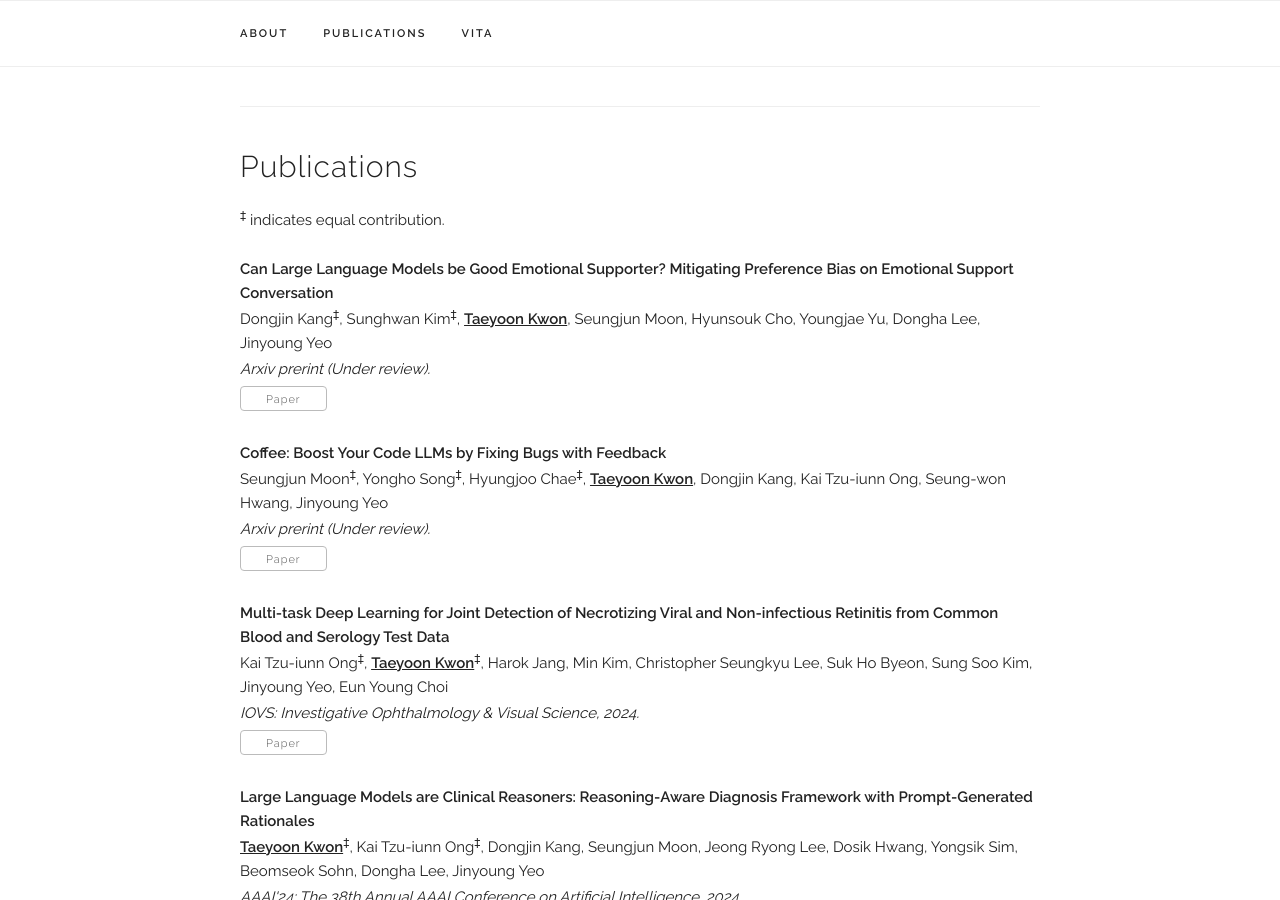
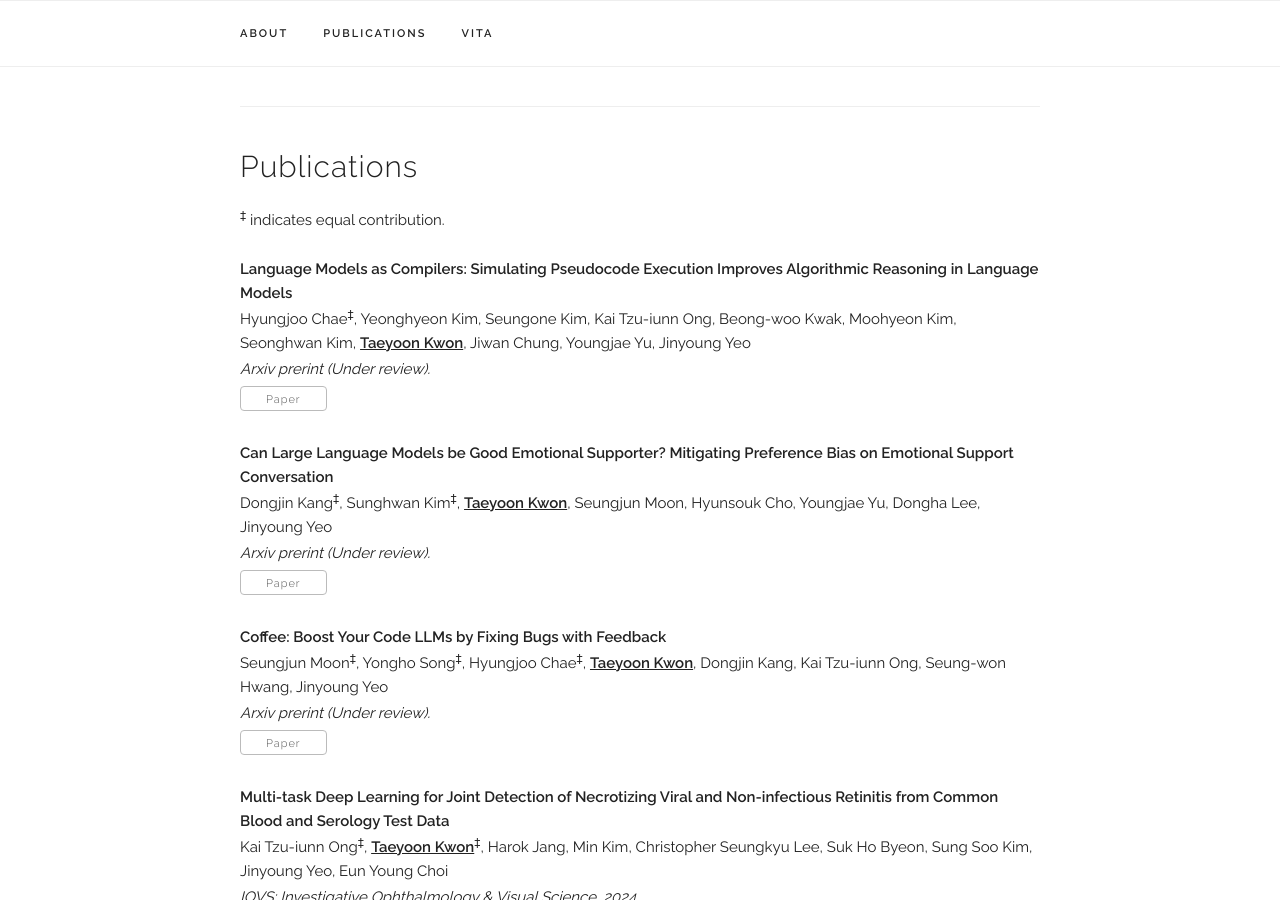
Before and after one commit to Connoriginal/Connoriginal.github.io, a Jekyll site: the page built from index.html, in a window 1280 px wide and 900 px high, scrolled down 718 px. Built offline with Jekyll 4.4.1, drawn with Linux system fonts in a browser that asks for light colours; some web fonts are replaced.

Commit message:
add publication

```diff
--- a/_data/publications.yaml
+++ b/_data/publications.yaml
@@ -1,4 +1,10 @@
 papers:
+  - title: "Language Models as Compilers: Simulating Pseudocode Execution Improves Algorithmic Reasoning in Language Models"
+    authors: "Hyungjoo Chae<sup>‡</sup>, Yeonghyeon Kim, Seungone Kim, Kai Tzu-iunn Ong, Beong-woo Kwak, Moohyeon Kim, Seonghwan Kim, <b><u>Taeyoon Kwon</u></b>, Jiwan Chung, Youngjae Yu, Jinyoung Yeo"
+    venue: "Arxiv prerint (Under review)."
+    paper_pdf: "https://arxiv.org/abs/2404.02575"
+    selected: y
+
   - title: "Can Large Language Models be Good Emotional Supporter? Mitigating Preference Bias on Emotional Support Conversation"
     authors: "Dongjin Kang<sup>‡</sup>, Sunghwan Kim<sup>‡</sup>, <b><u>Taeyoon Kwon</u></b>, Seungjun Moon, Hyunsouk Cho, Youngjae Yu, Dongha Lee, Jinyoung Yeo"
     venue: "Arxiv prerint (Under review)."
```
